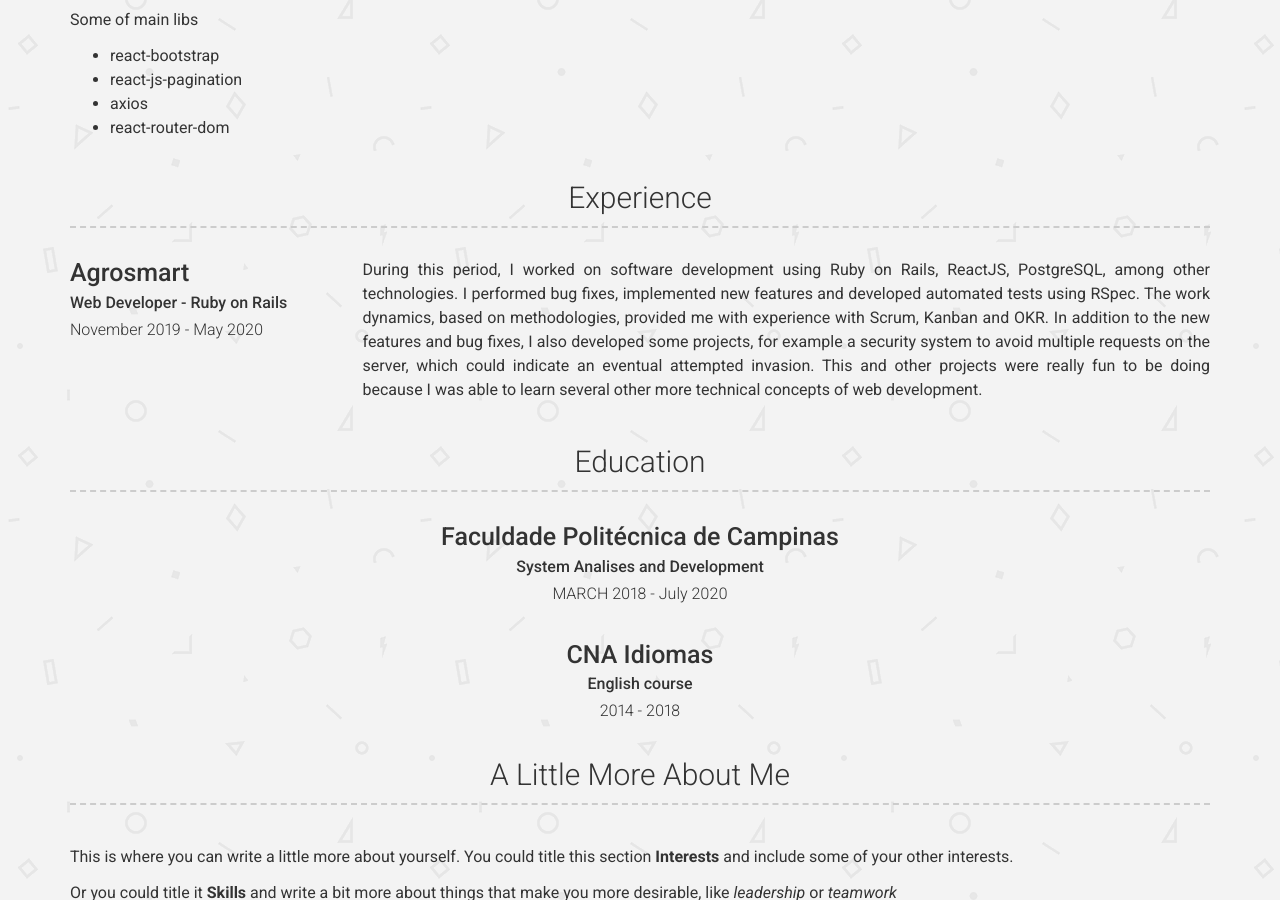
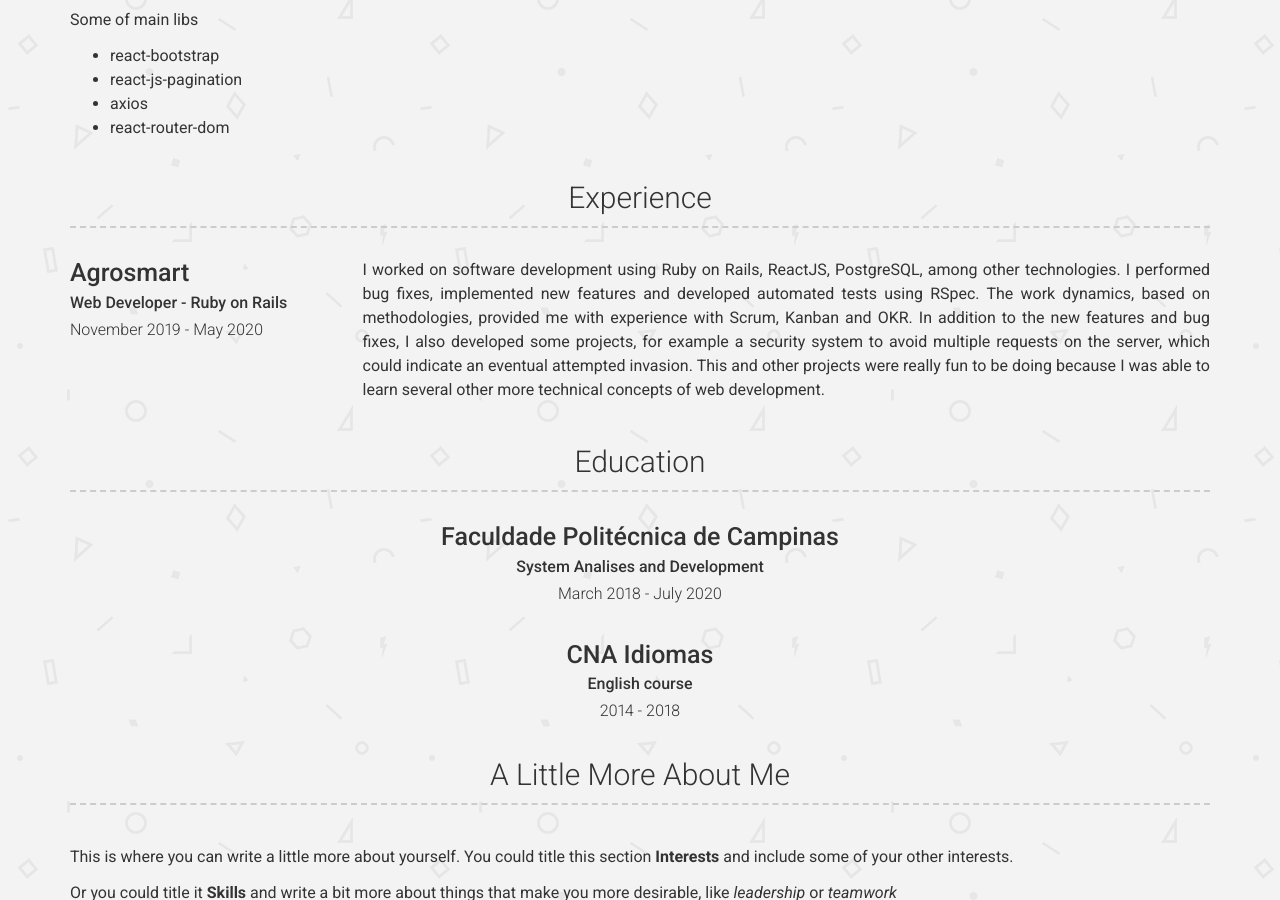
Before and after one commit to lucasgrocha/lucasgrocha.github.io, a Jekyll site: the page built from index.md, in a window 1280 px wide and 900 px high, scrolled down 1267 px. Built offline with Jekyll 4.4.1, drawn with Linux system fonts in a browser that asks for light colours; nearby versions of some CDN libraries.

Commit message:
add data

```diff
--- a/_data/education.yml
+++ b/_data/education.yml
@@ -1,7 +1,7 @@
 # Education Template
 - layout: top-middle
   name: Faculdade Politécnica de Campinas
-  dates: MARCH 2018 - July 2020
+  dates: March 2018 - July 2020
   qualification: System Analises and Development
 
 
--- a/_data/experience.yml
+++ b/_data/experience.yml
@@ -7,4 +7,4 @@
   # quote: >
   #   Short description of the company (optional)
   description: |
-    During this period, I worked on software development using Ruby on Rails, ReactJS, PostgreSQL, among other technologies. I performed bug fixes, implemented new features and developed automated tests using RSpec. The work dynamics, based on methodologies, provided me with experience with Scrum, Kanban and OKR. In addition to the new features and bug fixes, I also developed some projects, for example a security system to avoid multiple requests on the server, which could indicate an eventual attempted invasion. This and other projects were really fun to be doing because I was able to learn several other more technical concepts of web development.
+    I worked on software development using Ruby on Rails, ReactJS, PostgreSQL, among other technologies. I performed bug fixes, implemented new features and developed automated tests using RSpec. The work dynamics, based on methodologies, provided me with experience with Scrum, Kanban and OKR. In addition to the new features and bug fixes, I also developed some projects, for example a security system to avoid multiple requests on the server, which could indicate an eventual attempted invasion. This and other projects were really fun to be doing because I was able to learn several other more technical concepts of web development.
```
Also changed, not shown: 1 other file.
